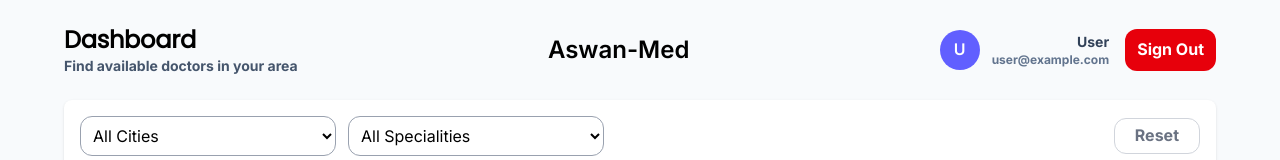
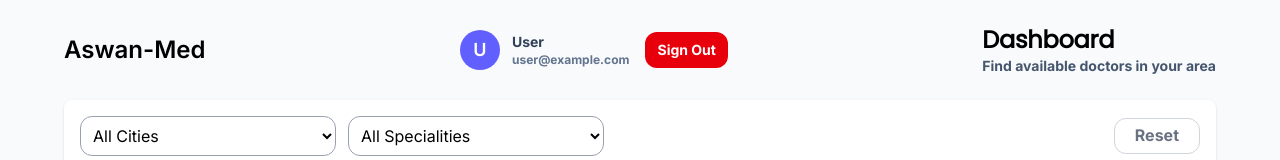
Before and after one commit to mohamedmegahed168/aswan-doc, a Next.js app: page /dashboard in a window 1280 px wide. Shown: the top 160 px of the page. Built offline with nearby package versions, Linux system fonts and the light colour scheme; no server answers; the database is empty; sample sign-in values are in the browser's storage.

Commit message:
fixing dashboard

```diff
--- a/app/dashboard/page.jsx
+++ b/app/dashboard/page.jsx
@@ -93,38 +93,45 @@ export default function DashboardPage() {
 
   return (
     <div className="min-h-screen bg-slate-50 p-6">
-      <header className="max-w-6xl mx-auto flex items-center justify-between mb-6">
-        <div>
-          <h1 className="text-2xl font-bold animate-fade-in">Dashboard</h1>
-          <p className="text-sm text-slate-600 animate-fade-in">
-            Find available doctors in your area
-          </p>
-        </div>
-        <motion.div whileTap={{ scale: 0.98 }}>
+      <header className="max-w-6xl mx-auto flex flex-col md:flex-row md:items-center justify-between gap-4 mb-6">
+        <motion.div
+          whileTap={{ scale: 0.98 }}
+          className="self-center md:self-auto"
+        >
           <Link href="/" className="text-2xl font-semibold">
             Aswan-Med
           </Link>
         </motion.div>
-        <div className="flex items-center gap-4 animate-fade-in">
-          <div className="flex items-center gap-3">
-            <div className="w-10 h-10 rounded-full bg-indigo-500 text-white flex items-center justify-center font-semibold">
+        <div className="flex items-center gap-4 animate-fade-in w-full md:w-auto justify-between md:justify-end">
+          <div className="flex items-center gap-2 md:gap-3">
+            <div className="w-8 h-8 md:w-10 md:h-10 rounded-full bg-indigo-500 text-white flex items-center justify-center font-semibold text-sm md:text-lg">
               {userInfo?.name ? userInfo.name.charAt(0).toUpperCase() : "U"}
             </div>
-            <div className="text-right">
-              <div className="text-sm text-slate-700">
+            <div>
+              <div className="text-xs md:text-sm text-slate-700 truncate">
                 {userInfo?.name || "User"}
               </div>
-              <div className="text-xs text-slate-500">{user?.email}</div>
+              <div className="text-[11px] md:text-xs text-slate-500 truncate">
+                {user?.email}
+              </div>
             </div>
           </div>
           <motion.button
             whileHover={{ scale: 1.02 }}
             whileTap={{ scale: 0.98 }}
             onClick={handleSignOut}
-            className="px-3 py-2 rounded-xl bg-red-600 text-white text-md cursor-pointer hover:bg-red-700 transition-colors"
+            className="px-2 py-1 md:px-3 md:py-2 rounded-xl bg-red-600 text-white text-sm md:text-md cursor-pointer hover:bg-red-700 transition-colors"
           >
             Sign Out
           </motion.button>
+        </div>
+        <div>
+          <h1 className="text-xl md:text-2xl font-bold animate-fade-in">
+            Dashboard
+          </h1>
+          <p className="text-xs md:text-sm text-slate-600 animate-fade-in">
+            Find available doctors in your area
+          </p>
         </div>
       </header>
 
```
